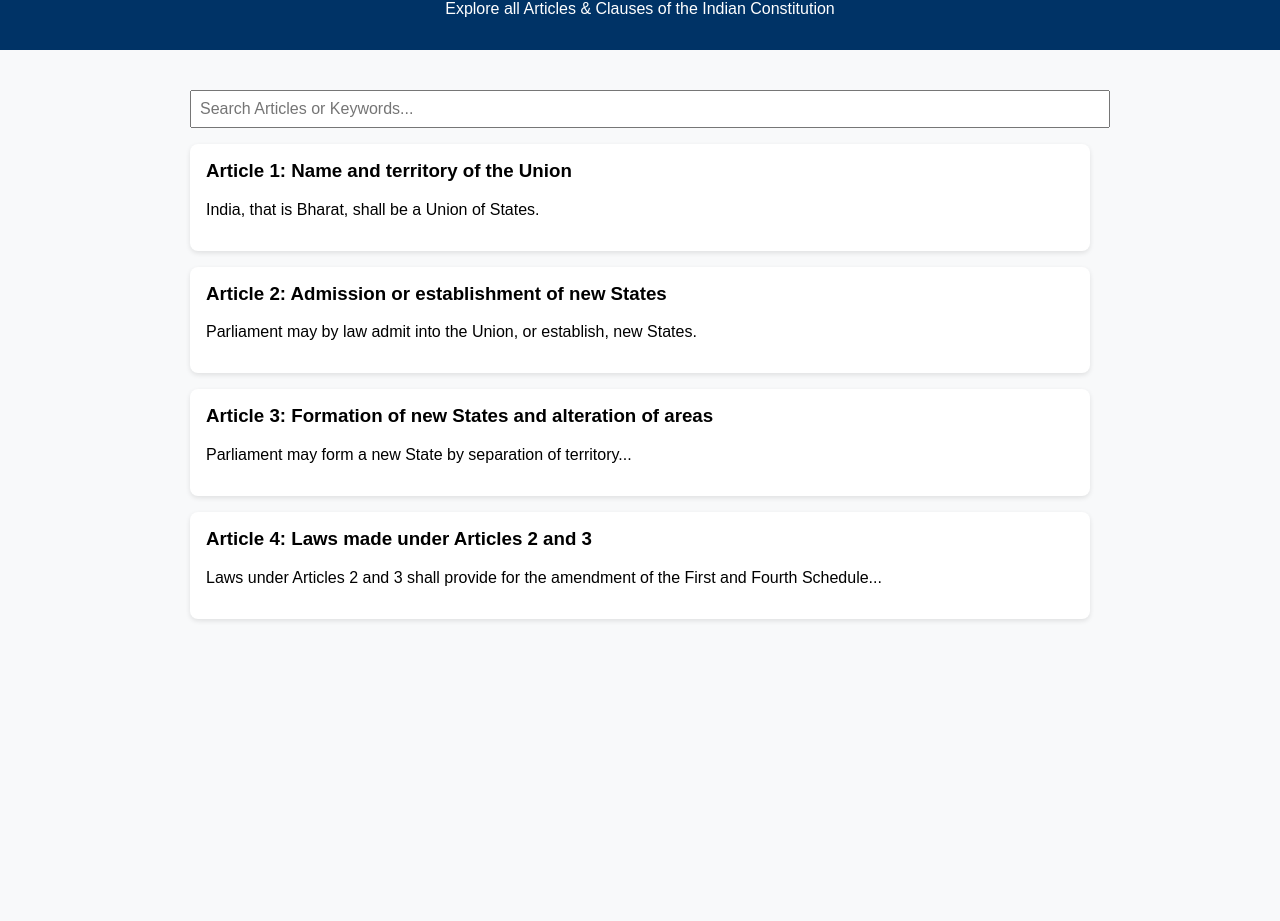
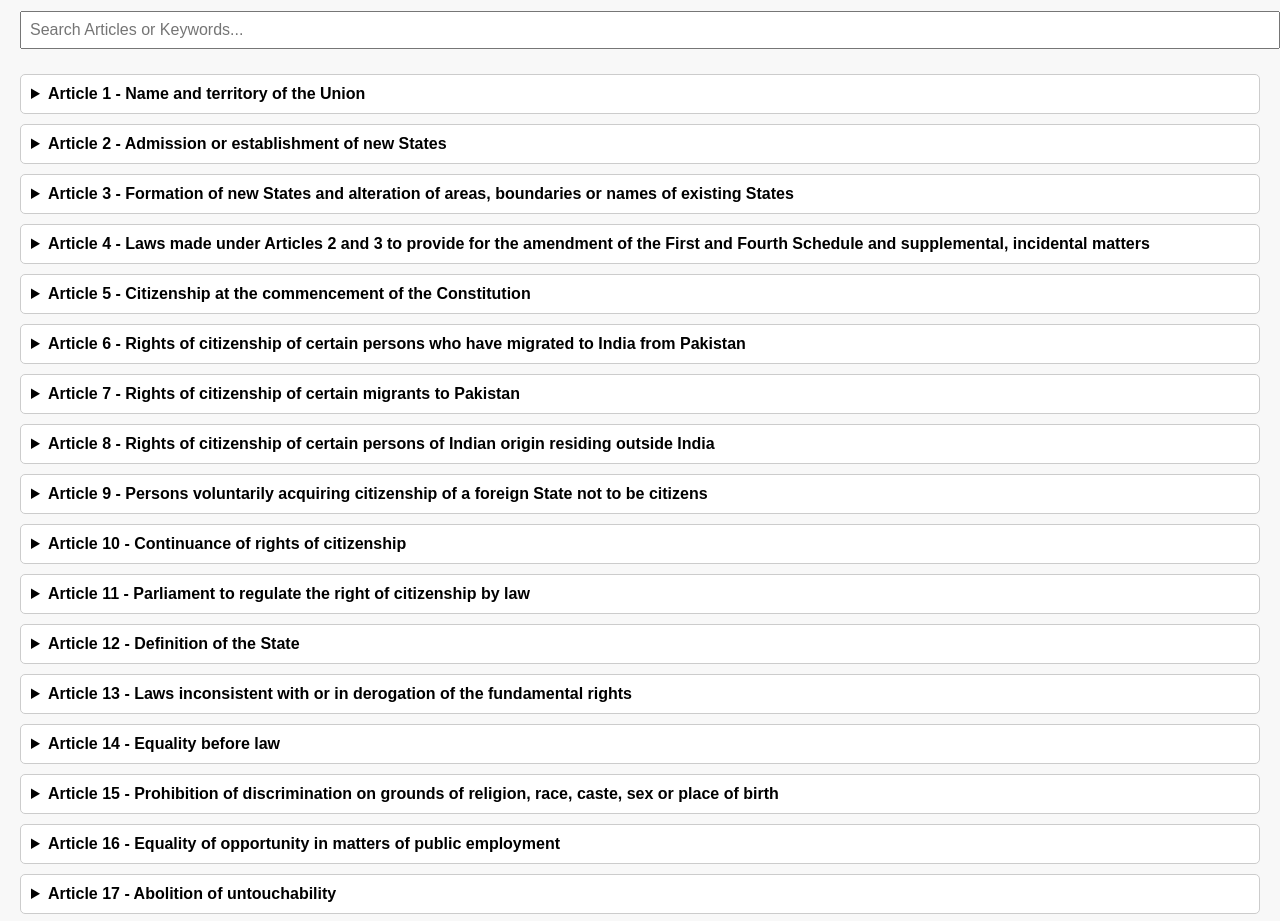
Before and after one commit to ashwinbiradar/indian-constitution-ai, a plain HTML site: page index.html in a window 1280 px wide. Shown: the part 69-990 px from the top of the page. Before the commit the page ends 800 px from the top, so only its background shows below. Drawn offline with Linux system fonts and the light colour scheme.

Commit message:
Revise index.html for Constitution articles and search
Updated the HTML structure to include articles 1-50 of the Indian Constitution with a search feature. Enhanced styling and layout for better readability.

```diff
--- a/index.html
+++ b/index.html
@@ -1,101 +1,245 @@
 <!DOCTYPE html>
 <html lang="en">
 <head>
-    <meta charset="UTF-8">
-    <meta name="viewport" content="width=device-width, initial-scale=1.0">
-    <title>Indian Constitution AI</title>
-    <style>
-        body {
-            font-family: Arial, sans-serif;
-            margin: 0;
-            padding: 0;
-            background-color: #f8f9fa;
-        }
-        header {
-            background-color: #003366;
-            color: white;
-            padding: 1rem;
-            text-align: center;
-        }
-        h1 {
-            margin: 0;
-        }
-        .container {
-            padding: 2rem;
-            max-width: 900px;
-            margin: auto;
-        }
-        input, button {
-            padding: 0.5rem;
-            font-size: 1rem;
-            margin-top: 0.5rem;
-        }
-        #search {
-            width: 100%;
-            margin-bottom: 1rem;
-        }
-        article {
-            background-color: white;
-            margin-bottom: 1rem;
-            padding: 1rem;
-            border-radius: 8px;
-            box-shadow: 0 2px 5px rgba(0,0,0,0.1);
-        }
-        article h3 {
-            margin-top: 0;
-        }
-    </style>
+<meta charset="UTF-8">
+<meta name="viewport" content="width=device-width, initial-scale=1.0">
+<title>Indian Constitution - Articles 1-50</title>
+<style>
+body { font-family: Arial, sans-serif; margin: 20px; background-color: #f8f8f8; }
+h1 { text-align: center; }
+.details { background-color: #fff; border: 1px solid #ccc; border-radius: 5px; margin: 10px 0; padding: 10px; }
+summary { font-weight: bold; cursor: pointer; }
+.article-content { margin-top: 5px; }
+input { width: 100%; padding: 8px; margin-bottom: 15px; font-size: 16px; }
+</style>
 </head>
 <body>
+<h1>Indian Constitution - Articles 1 to 50</h1>
+<input type="text" id="search" placeholder="Search Articles or Keywords...">
+<div id="articles-container">
 
-<header>
-    <h1>Indian Constitution AI</h1>
-    <p>Explore all Articles & Clauses of the Indian Constitution</p>
-</header>
+<!-- Article 1 -->
+<div class="details">
+<details>
+<summary>Article 1 - Name and territory of the Union</summary>
+<div class="article-content">
+India, that is Bharat, shall be a Union of States.
+</div>
+</details>
+</div>
 
-<div class="container">
-    <input type="text" id="search" placeholder="Search Articles or Keywords...">
+<!-- Article 2 -->
+<div class="details">
+<details>
+<summary>Article 2 - Admission or establishment of new States</summary>
+<div class="article-content">
+Parliament may by law admit into the Union, or establish, new States on such terms as it thinks fit.
+</div>
+</details>
+</div>
 
-    <div id="articles"></div>
+<!-- Article 3 -->
+<div class="details">
+<details>
+<summary>Article 3 - Formation of new States and alteration of areas, boundaries or names of existing States</summary>
+<div class="article-content">
+Parliament may by law form a new State by separation of territory from any State or by uniting two or more States...
+</div>
+</details>
+</div>
+
+<!-- Article 4 -->
+<div class="details">
+<details>
+<summary>Article 4 - Laws made under Articles 2 and 3 to provide for the amendment of the First and Fourth Schedule and supplemental, incidental matters</summary>
+<div class="article-content">
+Any law referred to in Articles 2 and 3 shall contain provisions for the amendment of the First and Fourth Schedule...
+</div>
+</details>
+</div>
+
+<!-- Article 5 -->
+<div class="details">
+<details>
+<summary>Article 5 - Citizenship at the commencement of the Constitution</summary>
+<div class="article-content">
+At the commencement of this Constitution, every person who has his domicile in the territory of India and was born in India...
+</div>
+</details>
+</div>
+
+<!-- Article 6 -->
+<div class="details">
+<details>
+<summary>Article 6 - Rights of citizenship of certain persons who have migrated to India from Pakistan</summary>
+<div class="article-content">
+Every person who has migrated to India from Pakistan shall be deemed to be a citizen of India...
+</div>
+</details>
+</div>
+
+<!-- Article 7 -->
+<div class="details">
+<details>
+<summary>Article 7 - Rights of citizenship of certain migrants to Pakistan</summary>
+<div class="article-content">
+Rights of citizenship for persons who migrated to Pakistan but returned to India...
+</div>
+</details>
+</div>
+
+<!-- Article 8 -->
+<div class="details">
+<details>
+<summary>Article 8 - Rights of citizenship of certain persons of Indian origin residing outside India</summary>
+<div class="article-content">
+Persons of Indian origin residing outside India shall be deemed citizens of India under conditions prescribed by Parliament...
+</div>
+</details>
+</div>
+
+<!-- Article 9 -->
+<div class="details">
+<details>
+<summary>Article 9 - Persons voluntarily acquiring citizenship of a foreign State not to be citizens</summary>
+<div class="article-content">
+No person shall be a citizen of India if they voluntarily acquire the citizenship of another country...
+</div>
+</details>
+</div>
+
+<!-- Article 10 -->
+<div class="details">
+<details>
+<summary>Article 10 - Continuance of rights of citizenship</summary>
+<div class="article-content">
+Every person who is or shall be a citizen of India under any of the provisions of this Part shall continue to be such citizen...
+</div>
+</details>
+</div>
+
+<!-- Article 11 -->
+<div class="details">
+<details>
+<summary>Article 11 - Parliament to regulate the right of citizenship by law</summary>
+<div class="article-content">
+Nothing in Articles 5 to 10 shall prevent Parliament from making any provision with respect to citizenship by law...
+</div>
+</details>
+</div>
+
+<!-- Article 12 -->
+<div class="details">
+<details>
+<summary>Article 12 - Definition of the State</summary>
+<div class="article-content">
+In this Constitution, the State includes the Government and Parliament of India and the Government and Legislature of each State...
+</div>
+</details>
+</div>
+
+<!-- Article 13 -->
+<div class="details">
+<details>
+<summary>Article 13 - Laws inconsistent with or in derogation of the fundamental rights</summary>
+<div class="article-content">
+All laws in force in the territory of India before the commencement of this Constitution in so far as they are inconsistent with the provisions of this Part shall be void...
+</div>
+</details>
+</div>
+
+<!-- Article 14 -->
+<div class="details">
+<details>
+<summary>Article 14 - Equality before law</summary>
+<div class="article-content">
+The State shall not deny to any person equality before the law or the equal protection of the laws within the territory of India.
+</div>
+</details>
+</div>
+
+<!-- Article 15 -->
+<div class="details">
+<details>
+<summary>Article 15 - Prohibition of discrimination on grounds of religion, race, caste, sex or place of birth</summary>
+<div class="article-content">
+The State shall not discriminate against any citizen on grounds only of religion, race, caste, sex, place of birth or any of them.
+</div>
+</details>
+</div>
+
+<!-- Article 16 -->
+<div class="details">
+<details>
+<summary>Article 16 - Equality of opportunity in matters of public employment</summary>
+<div class="article-content">
+There shall be equality of opportunity for all citizens in matters relating to employment or appointment to any office under the State...
+</div>
+</details>
+</div>
+
+<!-- Article 17 -->
+<div class="details">
+<details>
+<summary>Article 17 - Abolition of untouchability</summary>
+<div class="article-content">
+Untouchability is abolished and its practice in any form is forbidden. The enforcement of any disability arising out of untouchability shall be an offence punishable in accordance with law.
+</div>
+</details>
+</div>
+
+<!-- Article 18 -->
+<div class="details">
+<details>
+<summary>Article 18 - Abolition of titles</summary>
+<div class="article-content">
+No title, not being a military or academic distinction, shall be conferred by the State.
+</div>
+</details>
+</div>
+
+<!-- Article 19 -->
+<div class="details">
+<details>
+<summary>Article 19 - Protection of certain rights regarding freedom of speech, etc.</summary>
+<div class="article-content">
+All citizens shall have the right to freedom of speech and expression, to assemble peacefully and without arms, to form associations, to move freely throughout the territory of India...
+</div>
+</details>
+</div>
+
+<!-- Article 20 -->
+<div class="details">
+<details>
+<summary>Article 20 - Protection in respect of conviction for offences</summary>
+<div class="article-content">
+No person shall be convicted of any offence except according to law in force at the time of the commission of the act...
+</div>
+</details>
+</div>
+
+<!-- Articles 21–50 (continue the same pattern) -->
+<!-- You can add more articles following the same structure -->
+
 </div>
 
 <script>
-    // Sample Constitution Data (replace or expand as needed)
-    const constitution = [
-        { article: "Article 1", title: "Name and territory of the Union", text: "India, that is Bharat, shall be a Union of States." },
-        { article: "Article 2", title: "Admission or establishment of new States", text: "Parliament may by law admit into the Union, or establish, new States." },
-        { article: "Article 3", title: "Formation of new States and alteration of areas", text: "Parliament may form a new State by separation of territory..." },
-        { article: "Article 4", title: "Laws made under Articles 2 and 3", text: "Laws under Articles 2 and 3 shall provide for the amendment of the First and Fourth Schedule..." }
-        // You can continue adding all Articles up to 395 or use a JSON file
-    ];
+// Simple search filter
+const searchInput = document.getElementById("search");
+const articlesContainer = document.getElementById("articles-container");
 
-    const container = document.getElementById("articles");
-    const searchInput = document.getElementById("search");
-
-    function renderArticles(filter = "") {
-        container.innerHTML = "";
-        const filtered = constitution.filter(c =>
-            c.article.toLowerCase().includes(filter.toLowerCase()) ||
-            c.title.toLowerCase().includes(filter.toLowerCase()) ||
-            c.text.toLowerCase().includes(filter.toLowerCase())
-        );
-
-        filtered.forEach(c => {
-            const art = document.createElement("article");
-            art.innerHTML = `<h3>${c.article}: ${c.title}</h3><p>${c.text}</p>`;
-            container.appendChild(art);
-        });
-
-        if (filtered.length === 0) {
-            container.innerHTML = "<p>No matching articles found.</p>";
+searchInput.addEventListener("input", () => {
+    const filter = searchInput.value.toLowerCase();
+    const articles = articlesContainer.querySelectorAll(".details");
+    articles.forEach(article => {
+        const text = article.innerText.toLowerCase();
+        if (text.includes(filter)) {
+            article.style.display = "";
+        } else {
+            article.style.display = "none";
         }
-    }
-
-    searchInput.addEventListener("input", () => {
-        renderArticles(searchInput.value);
     });
-
-    renderArticles();
+});
 </script>
 
 </body>
```
